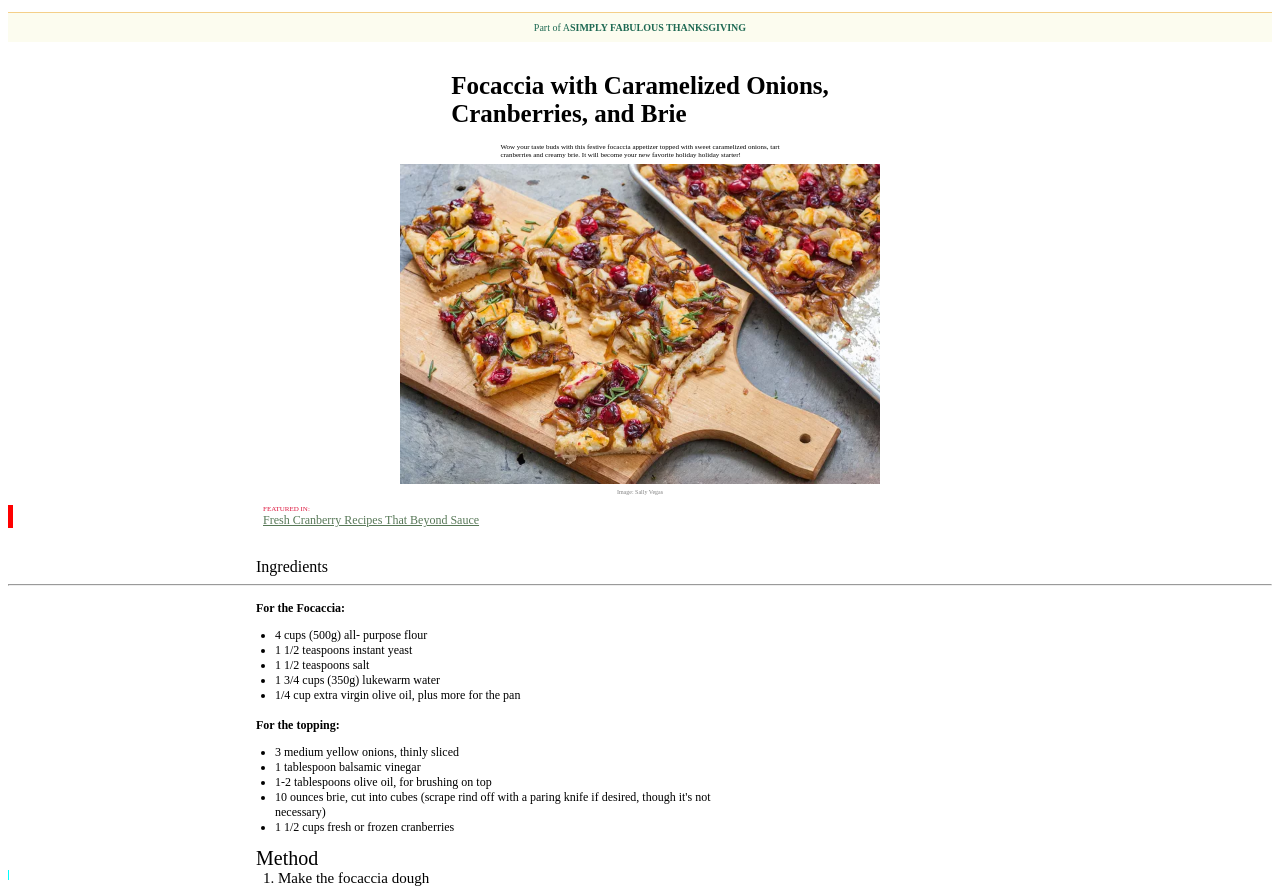
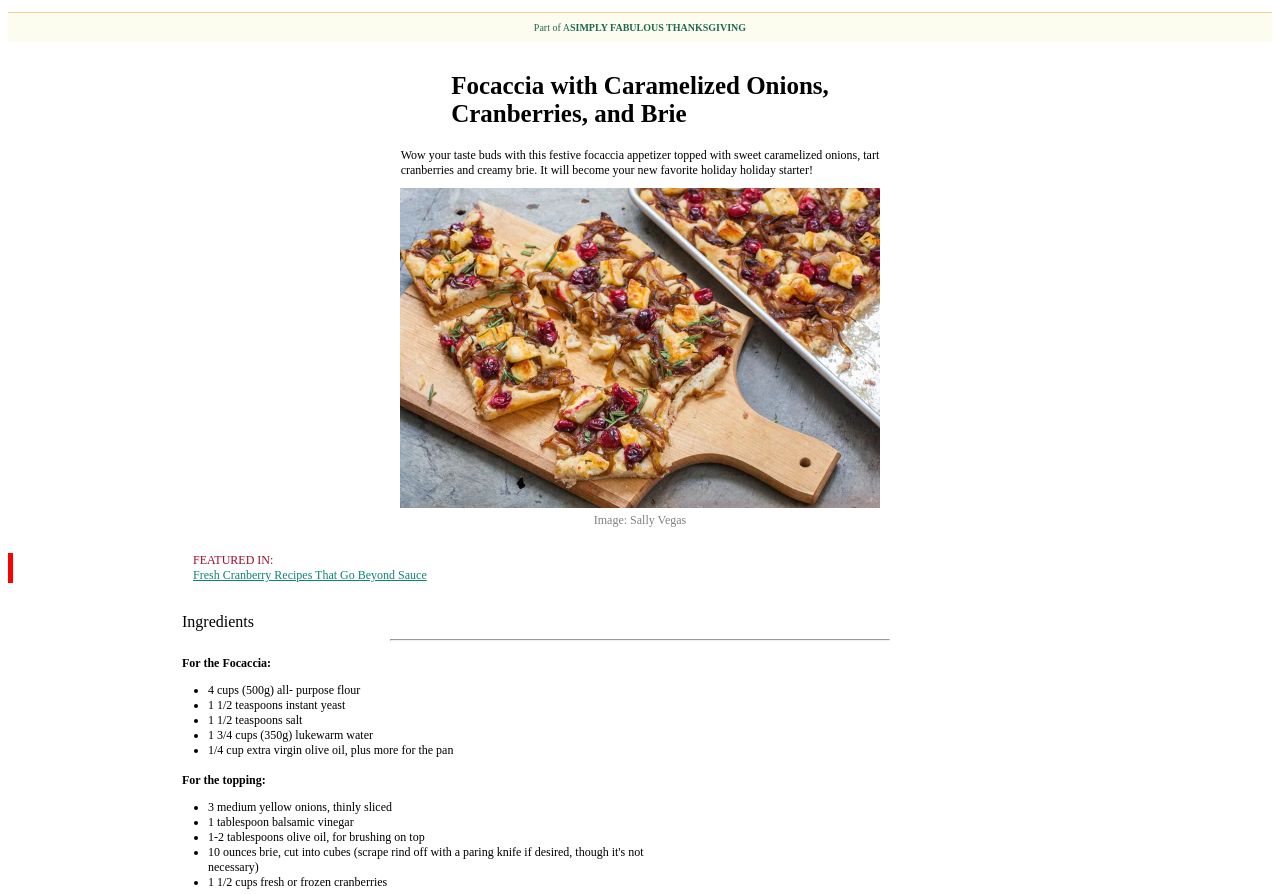
Before and after one commit to Azibatayam/WD-M1-D2, a plain HTML site: page index.html in a window 1280 px wide. Shown: the part 56-950 px from the top of the page. Drawn offline with Linux system fonts and the light colour scheme.

Commit message:
Horizontal line

```diff
--- a/index.html
+++ b/index.html
@@ -28,11 +28,13 @@
     <div class="line">
         <div class="Feature">FEATURED IN:</div>
 
-        <div class="Fresh">Fresh Cranberry Recipes That Beyond Sauce</div>
+        <div class="Fresh">Fresh Cranberry Recipes That Go Beyond Sauce</div>
     </div>
 
     <div class="List">Ingredients</div>
-    <hr>
+
+    <hr style= width:498px>
+
     <div class="Focaccia">For the Focaccia:</div>
     <ul class="Menu">
         <li>4 cups (500g) all- purpose flour</li>
@@ -52,7 +54,8 @@
     </ul>
     <div class="Method">Method</div>
 
-    <div class="vertical-line" style="height: 10px"></div>
+
+    <hr style= width:498px;background-color:aquamarine>
 
     <div class="Dough">1. Make the focaccia dough</div>
     <div class="Recipe"> In the medium sized mixing bowl,or in the stand mixer with a paddle attachment, mix together all <br> the dough ingredients until the flour is fully absorbed. You don't need to actually knead the <br> dough, though I sometimes knead it a few times in the bowl when mixing by hand to incorporate <br> the last of the flour ...  </div>
--- a/style.css
+++ b/style.css
@@ -34,9 +34,10 @@
 .Taste{
     display:flex;
     justify-content: center;
-    margin-top: 15px;
-    font-size: 7px;
-    margin-bottom: 5px;
+    margin-top: 20px;
+    font-size: 12px;
+    margin-bottom: 10px;
+    font-weight: 0.5px;
 }
 
 .Photo{
@@ -46,24 +47,25 @@
 
 .Image {
     text-align: center;
-    font-size: 6px;
+    font-size: 12px;
     margin-top: 5px;
     color: grey;
 
 }
 
 .Feature{
-    padding-left: 250px;
-    font-size: 7px;
-    color: crimson;
-    margin-top: 10px;
+    padding-left: 180px;
+    font-size: 12px;
+    color: rgb(157, 13, 42);
+    margin-top: 25px;
+    font-weight: lighter;
 
 }
 .Fresh{
-    padding-left: 250px;
+    padding-left: 180px;
     text-decoration:underline;
     font-size: 12px;
-    color:rgb(87, 120, 87);
+    color:rgb(13, 132, 118);
 }
 .line {
     border-left: thick solid red ;
@@ -71,7 +73,7 @@
 }
 
 .List{
-    padding-left: 248px;
+    padding-left: 174px;
     padding-top: 30px;
 }
 .hr {
@@ -80,25 +82,27 @@
 
 }
 .Focaccia {
-    padding-left: 248px;
+    padding-left: 174px;
     font-size: 12px;
     font-weight: bold;
     margin-top: 15px;
 }
 .Menu{
-    padding-left: 267px;
+    padding-left: 200px;
     font-size: 12px;
 
 }
+
+
 .Topping {
-    padding-left: 248px;
+    padding-left: 174px;
     font-size: 12px;
     font-weight: bold;
     margin-top: 15px;
 }
 
 .Toppings {
-    padding-left: 267px;
+    padding-left: 200px;
     font-size: 12px;
 
 }
@@ -111,21 +115,23 @@
 }
 .Method {
     font-size: 20px;
-    padding-left: 248px;
+    padding-left: 174px;
+    margin-bottom: 15px;
 }
 .Dough {
-    padding-left: 255px;
+    padding-left: 190px;
     margin-bottom: 10px;
     font-size: 15px;
+    margin-top: 20px;
 }
 .Recipe{
-    padding-left: 270px;
+    padding-left: 200px;
     font-size: 12px;
     font-weight: 5px;
 }
 
 .Simply{
-    padding-left: 248px;
+    padding-left: 174px;
     margin-top: 10px;
     font-size: 15px;
     font-weight: lighter;
```
